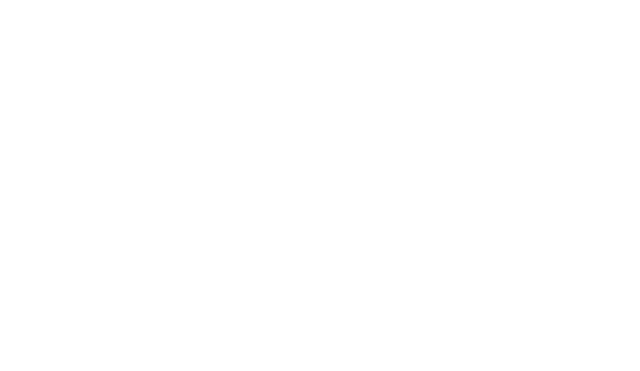
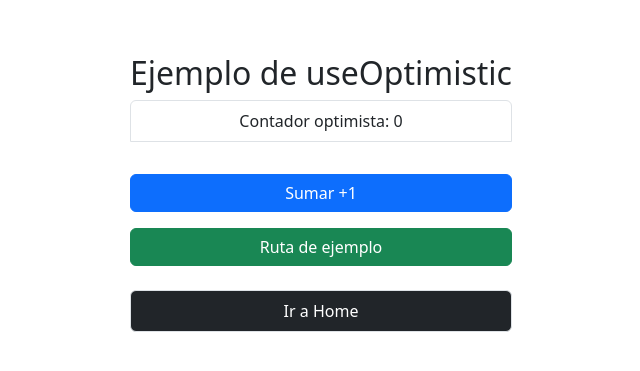
Before and after one commit to PaulaJGarciaR/ProyectoBS_AOS, a React (Vite) app in the folder proyectobs/: page /useOptimistic in a window 1280 px wide. Before the commit this address had no page. Shown: the part 207-578 px from the top of the page, without its empty margins (319-959 px from the left). Built offline with nearby package versions, Linux system fonts and the light colour scheme.

Commit message:
Hook Updates

```diff
--- a/proyectobs/src/App.jsx
+++ b/proyectobs/src/App.jsx
@@ -16,7 +16,10 @@ import HookUseLayoutEffect from './playground/HookUseLayoutEffect'
 import HookUseInsersationEffect from './playground/HookUseInsersationEffect'
 import HookUseContext from './playground/HookUseContext'
 import HookUseSyncExternalStore from './playground/HookUseSyncExternalStore'
-
+import HookUse from './playground/HookUse'
+import HookUseOptimistic from './playground/HookUseOptimistic'
+import HookUseFormStatus from './playground/HookUseFormStatus'
+import HookUseActionState from './playground/HookUseActionState'
 function App() {
 
   return (
@@ -41,8 +44,10 @@ function App() {
       <Route path='/useInsersationEffect' element={<HookUseInsersationEffect/>} ></Route>
       <Route path='/useContext' element={<HookUseContext/>} ></Route>
       <Route path='/useSyncExternalStore' element={<HookUseSyncExternalStore/>} ></Route>
-
-
+      <Route path='/use' element={<HookUse/>} ></Route>
+      <Route path='/useOptimistic' element={<HookUseOptimistic/>} ></Route>
+      <Route path='/useFormStatus' element={<HookUseFormStatus/>} ></Route>
+      <Route path='/useActionState' element={<HookUseActionState/>} ></Route>
     </Routes>
 
    </BrowserRouter>
--- a/proyectobs/src/playground/HomeHooks.jsx
+++ b/proyectobs/src/playground/HomeHooks.jsx
@@ -238,7 +238,7 @@ function HomeHooks() {
             <tr>
               <th scope="row">Use</th>
               <td>
-                <a href="" className="list-group-item text-danger link-danger">
+                <a href="/use" className="list-group-item text-danger link-danger">
                   Ir a Use
                 </a>
               </td>
@@ -251,7 +251,7 @@ function HomeHooks() {
             <tr>
               <th scope="row">UseOptimistic</th>
               <td>
-                <a href="" className="list-group-item text-danger link-danger">
+                <a href="/useOptimistic" className="list-group-item text-danger link-danger">
                   Ir a UseOptimistic
                 </a>
               </td>
@@ -264,7 +264,7 @@ function HomeHooks() {
             <tr>
               <th scope="row">UseFormStatus</th>
               <td>
-                <a href="" className="list-group-item tedanger link-danger">
+                <a href="/useFormStatus" className="list-group-item text-danger link-danger">
                   Ir a UseFormStatus{" "}
                 </a>
               </td>
@@ -276,7 +276,7 @@ function HomeHooks() {
             <tr>
               <th scope="row">UseActionState</th>
               <td>
-                <a href="" className="list-group-item text-danger link-danger">
+                <a href="/useActionState" className="list-group-item text-danger link-danger">
                   Ir a UseActionState
                 </a>
               </td>
--- /dev/null
+++ b/proyectobs/src/playground/HookUse.jsx
@@ -0,0 +1,30 @@
+import React from "react";
+import { Link } from "react-router-dom";
+
+function HookUse() {
+  return (
+    <div className="container justify-content-center">
+      <div className="text-center">
+        <h2>Ejemplo de HookUse</h2>
+        <div className="list-group">
+          <Link to="/useState" className="btn btn-danger">
+            Ir a useState
+          </Link>
+
+          <Link to="/name-route" className="btn btn-success mt-3">
+            Ruta de ejemplo
+          </Link>
+
+          <a
+            href="/"
+            className="list-group-item bg-dark text-white link-secondary mt-4 py-2 px-5 rounded"
+          >
+            Ir a Home
+          </a>
+        </div>
+      </div>
+    </div>
+  );
+}
+
+export default HookUse;
--- /dev/null
+++ b/proyectobs/src/playground/HookUseActionState.jsx
@@ -0,0 +1,48 @@
+"use client";
+
+import React from "react";
+import { Link } from "react-router-dom";
+import { useActionState } from "react";
+
+async function fakeAction(prevState, formData) {
+  await new Promise((resolve) => setTimeout(resolve, 2000));
+  return `Hola ${formData.get("name")}, formulario enviado ✅`;
+}
+
+function HookUseActionState() {
+  const [state, formAction] = useActionState(fakeAction, null);
+
+  return (
+    <div className="container justify-content-center">
+      <div className="text-center">
+        <h2>Ejemplo de useActionState</h2>
+        <form action={formAction}>
+          <input
+            type="text"
+            name="name"
+            placeholder="Escribe tu nombre"
+            className="form-control my-2"
+          />
+          <button type="submit" className="btn btn-primary mt-3">
+            Enviar
+          </button>
+        </form>
+
+        {state && <p className="mt-3 alert alert-success">{state}</p>}
+
+        <Link to="/name-route" className="btn btn-success mt-3">
+          Ruta de ejemplo
+        </Link>
+
+        <a
+          href="/"
+          className="list-group-item bg-dark text-white link-secondary mt-4 py-2 px-5 rounded"
+        >
+          Ir a Home
+        </a>
+      </div>
+    </div>
+  );
+}
+
+export default HookUseActionState;
--- /dev/null
+++ b/proyectobs/src/playground/HookUseFormStatus.jsx
@@ -0,0 +1,51 @@
+"use client";
+
+import React from "react";
+import { Link } from "react-router-dom";
+import { useFormStatus } from "react-dom";
+
+function SubmitButton() {
+  const { pending } = useFormStatus();
+  return (
+    <button type="submit" disabled={pending} className="btn btn-primary mt-3">
+      {pending ? "Enviando..." : "Enviar"}
+    </button>
+  );
+}
+
+function HookUseFormStatus() {
+  async function onSubmit(formData) {
+    await new Promise((resolve) => setTimeout(resolve, 2000)); // Simula delay
+    console.log("Datos enviados:", formData.get("name"));
+  }
+
+  return (
+    <div className="container justify-content-center">
+      <div className="text-center">
+        <h2>Ejemplo de useFormStatus</h2>
+        <form action={onSubmit}>
+          <input
+            type="text"
+            name="name"
+            placeholder="Escribe tu nombre"
+            className="form-control my-2"
+          />
+          <SubmitButton />
+        </form>
+
+        <Link to="/name-route" className="btn btn-success mt-3">
+          Ruta de ejemplo
+        </Link>
+
+        <a
+          href="/"
+          className="list-group-item bg-dark text-white link-secondary mt-4 py-2 px-5 rounded"
+        >
+          Ir a Home
+        </a>
+      </div>
+    </div>
+  );
+}
+
+export default HookUseFormStatus;
--- /dev/null
+++ b/proyectobs/src/playground/HookUseOptimistic.jsx
@@ -0,0 +1,42 @@
+"use client"; // Solo si usas Next.js / React Server Components
+
+import React, { useOptimistic } from "react";
+import { Link } from "react-router-dom";
+
+function HookUseOptimistic() {
+  const [optimisticCount, addOptimisticCount] = useOptimistic(
+    0,
+    (state, newCount) => state + newCount
+  );
+
+  function handleClick() {
+    addOptimisticCount(1); // Suma optimista
+  }
+
+  return (
+    <div className="container justify-content-center">
+      <div className="text-center">
+        <h2>Ejemplo de useOptimistic</h2>
+        <div className="list-group">
+          <p className="list-group-item">Contador optimista: {optimisticCount}</p>
+          <button onClick={handleClick} className="btn btn-primary mt-3">
+            Sumar +1
+          </button>
+
+          <Link to="/name-route" className="btn btn-success mt-3">
+            Ruta de ejemplo
+          </Link>
+
+          <a
+            href="/"
+            className="list-group-item bg-dark text-white link-secondary mt-4 py-2 px-5 rounded"
+          >
+            Ir a Home
+          </a>
+        </div>
+      </div>
+    </div>
+  );
+}
+
+export default HookUseOptimistic;
```
